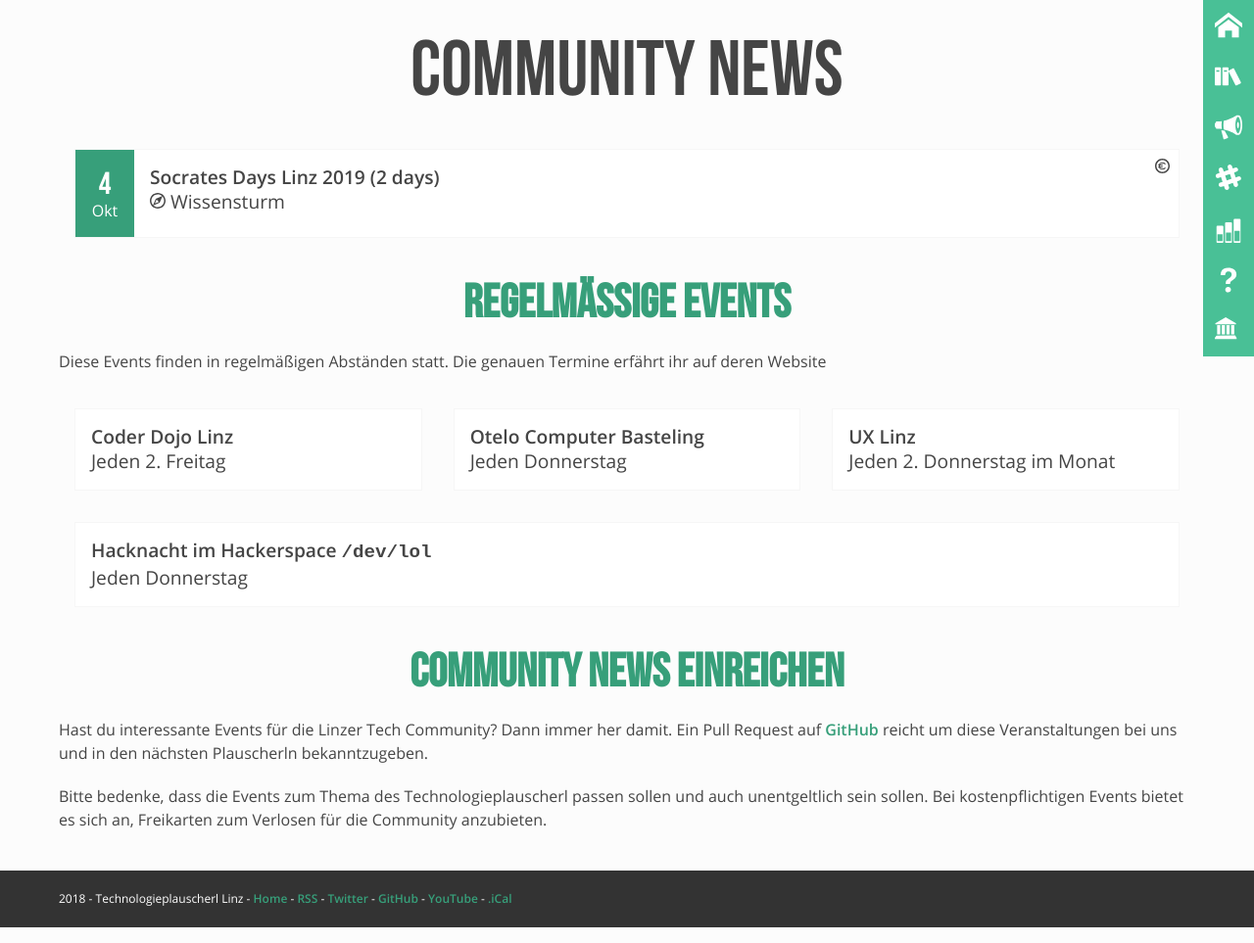
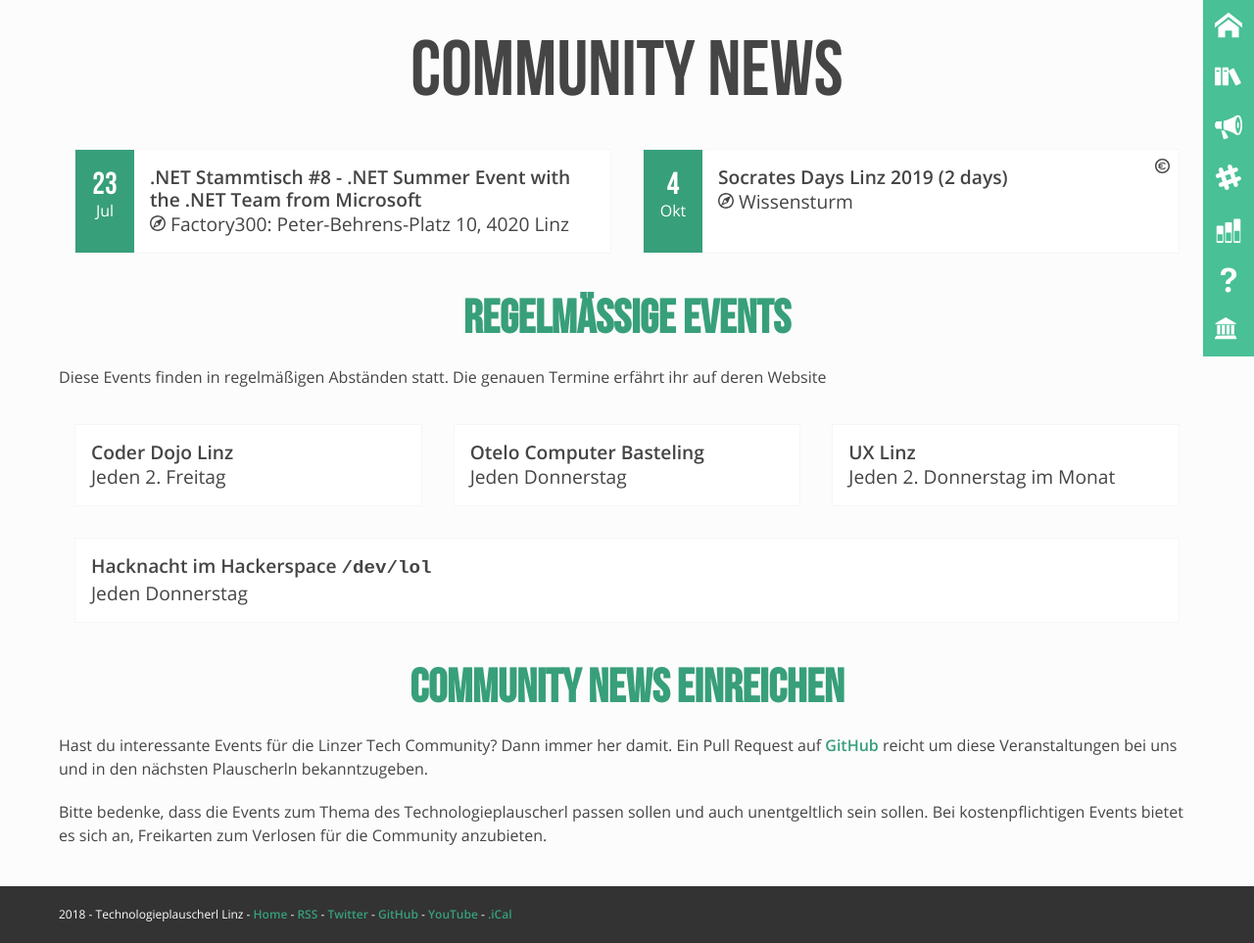
Before and after one commit to mericanAncer127/plauscherl, a Jekyll site: the page built from pages/community-news.html, in a window 1280 px wide. Shown: the whole page at 98% size. Built offline with Jekyll 4.4.1, drawn with Linux system fonts in a browser that asks for light colours.

Commit message:
Add .NET Stammtisch 8 (#180)

```diff
--- a/_data/community.yml
+++ b/_data/community.yml
@@ -492,6 +492,11 @@
       location: "Tabakfabrik"
       date: 2018-12-04
       link: https://www.meetup.com/NET-Stammtisch-Linz/events/256314848/
+    -
+      name: ".NET Stammtisch #8 - .NET Summer Event with the .NET Team from Microsoft"
+      location: "Factory300: Peter-Behrens-Platz 10, 4020 Linz"
+      date: 2019-07-23
+      link: https://www.meetup.com/NET-Stammtisch-Linz/events/261637908/
 -
   id: linz-cobol-meetup
   name: "Linz Cobol Meetup"
```
